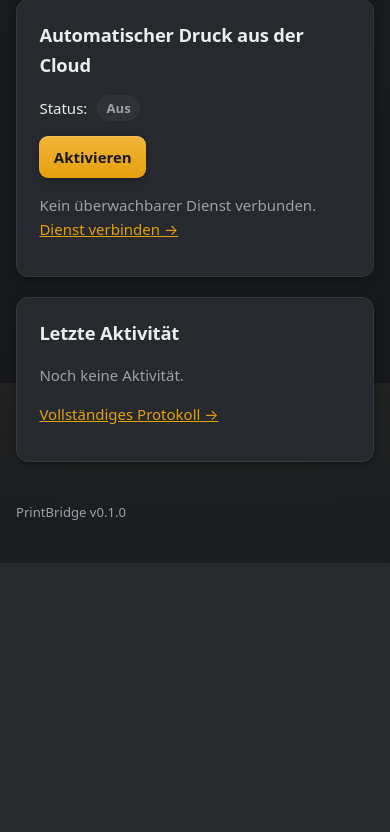
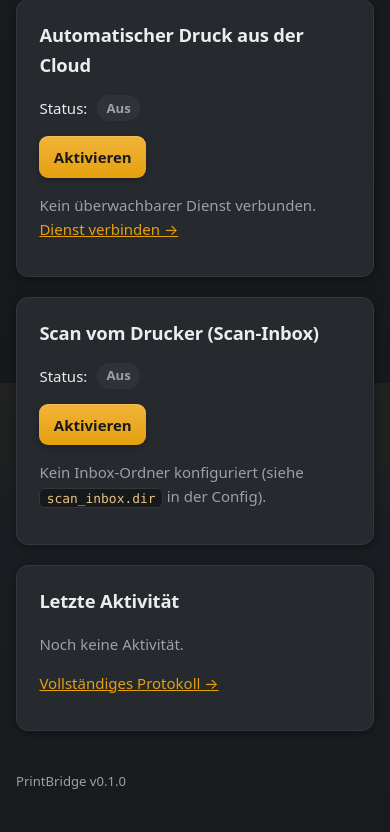
Before and after one commit to tt-404/printbridge, a FastAPI app: page / in a window 390 px wide; the page is wider, and only the part inside the window is pictured. Shown: the part 461-1293 px from the top of that part. Before the commit the page ends 1024 px from the top of that part, so only its background shows below. Run offline with FastAPI, Linux system fonts and the light colour scheme; data that the repository does not hold is empty; some libraries are stand-ins or nearby versions.

Commit message:
feat: one-tap scan URL + walk-up Scan-Inbox (SMB folder watch)
Two ways to scan without the desktop web form:

- GET /scan/<service> scans and uploads, then shows a mobile result page.
  Bookmark it / add to a phone home screen for one-tap scan-to-cloud. PWA meta
  added so the shortcut feels app-like. (GET has a side effect by design here.)
- Scan-Inbox: the printer's Scan-to-Network-Folder drops files into a local
  SMB folder; a watcher uploads each new file to the configured cloud service,
  skips half-written files (min_age), removes on success, moves failures to
  _failed. Dashboard card + toggle; config scan_inbox.{dir,service}.
- Poller tick lowered to <=15s so walk-up scans upload promptly.
- Tests: scan-inbox upload/skip/failure/toggle (29 pass).

Co-Authored-By: Claude Opus 4.8 <noreply@anthropic.com>

```diff
--- a/printbridge/core.py
+++ b/printbridge/core.py
@@ -6,7 +6,9 @@ testable without a running web server.
 from __future__ import annotations
 
 import logging
+import time
 from datetime import datetime, timezone
+from pathlib import Path
 
 from . import providers as provider_pkg
 from .config import Config
@@ -17,6 +19,7 @@ from .scanner import Scanner, ScanSettings
 
 log = logging.getLogger("printbridge")
 _AUTOPRINT_KEY = "autoprint_enabled"
+_SCANINBOX_KEY = "scaninbox_enabled"
 
 
 class Core:
@@ -132,6 +135,62 @@ class Core:
     def set_autoprint(self, enabled: bool) -> None:
         self.log.set_setting(_AUTOPRINT_KEY, "1" if enabled else "0")
 
+    # --- scan inbox (walk-up scan via SMB folder) --------------------------
+    def scan_inbox_enabled(self) -> bool:
+        stored = self.log.get_setting(_SCANINBOX_KEY)
+        if stored is None:
+            return self.config.scan_inbox.enabled
+        return stored == "1"
+
+    def set_scan_inbox(self, enabled: bool) -> None:
+        self.log.set_setting(_SCANINBOX_KEY, "1" if enabled else "0")
+
+    def poll_scan_inbox(self) -> int:
+        """Upload any new files dropped in the scan-inbox folder (by the printer's
+        Scan-to-Network-Folder) to the configured cloud service.
+
+        Files still being written (younger than min_age_seconds) are skipped so a
+        half-transferred scan is never uploaded. On success the local file is
+        removed (it is safely in the cloud and in the log); on failure it is moved
+        to a `_failed` subfolder so it is neither retried forever nor lost.
+        """
+        cfg = self.config.scan_inbox
+        inbox = Path(cfg.dir) if cfg.dir else None
+        if inbox is None or not inbox.is_dir():
+            return 0
+        provider = self._providers.get(cfg.service)
+        if provider is None or provider.status().state is not LinkState.LINKED:
+            return 0
+        now = time.time()
+        count = 0
+        for f in sorted(inbox.iterdir()):
+            if not f.is_file() or f.name.startswith(".") or f.name.startswith("_"):
+                continue
+            try:
+                stat = f.stat()
+            except OSError:
+                continue
+            if now - stat.st_mtime < cfg.min_age_seconds:
+                continue  # still being written
+            activity_id = self.log.record("scan", f.name, service=cfg.service,
+                                          status="pending", size_bytes=stat.st_size)
+            try:
+                data = f.read_bytes()
+                provider.upload(f.name, data)
+            except Exception as exc:
+                self.log.update_status(activity_id, "error", str(exc))
+                failed = inbox / "_failed"
+                failed.mkdir(exist_ok=True)
+                try:
+                    f.rename(failed / f.name)
+                except OSError:
+                    pass
+                continue
+            self.log.update_status(activity_id, "success")
+            f.unlink(missing_ok=True)
+            count += 1
+        return count
+
     # --- Cloud -> Print ----------------------------------------------------
     def poll_incoming_once(self) -> int:
         """Check every linked, incoming-capable service for new files and print
--- a/printbridge/web/app.py
+++ b/printbridge/web/app.py
@@ -24,7 +24,9 @@ templates = Jinja2Templates(directory=str(_HERE / "templates"))
 def create_app(config: Config | None = None) -> FastAPI:
     config = config or Config.load()
     core = Core(config)
-    poller = Poller(core, config.autoprint.interval_seconds)
+    # Tick at most every ~15s so a walk-up scan uploads promptly; cloud
+    # auto-print polling shares the same tick.
+    poller = Poller(core, min(config.autoprint.interval_seconds, 15))
 
     @asynccontextmanager
     async def lifespan(_app: FastAPI):
@@ -58,12 +60,20 @@ def create_app(config: Config | None = None) -> FastAPI:
             ctx(activity=core.log.recent(limit=10), linked=linked,
                 autoprint=core.autoprint_enabled(),
                 interval=config.autoprint.interval_seconds,
-                watched=watched),
+                watched=watched,
+                scaninbox=core.scan_inbox_enabled(),
+                scaninbox_dir=config.scan_inbox.dir,
+                scaninbox_service=config.scan_inbox.service),
         )
 
     @app.post("/autoprint/toggle")
     async def autoprint_toggle():
         core.set_autoprint(not core.autoprint_enabled())
+        return RedirectResponse("/", status_code=303)
+
+    @app.post("/scaninbox/toggle")
+    async def scaninbox_toggle():
+        core.set_scan_inbox(not core.scan_inbox_enabled())
         return RedirectResponse("/", status_code=303)
 
     # --- printer / scanner setup -------------------------------------------
@@ -156,6 +166,27 @@ def create_app(config: Config | None = None) -> FastAPI:
             pass  # error already recorded in the activity log; surfaced in UI
         return RedirectResponse("/", status_code=303)
 
+    @app.get("/scan/{service}")
+    async def quick_scan(request: Request, service: str):
+        """One-tap scan via a plain URL — bookmark it or add it to a phone's
+        home screen. Opening the URL scans and uploads, then shows the result.
+        (GET has a side effect here by design: home-screen shortcuts issue GET.)
+        """
+        if service not in core.providers:
+            return templates.TemplateResponse(request, "scan_result.html", ctx(
+                service=service, label=service, ok=False, known=False,
+                filename=None, detail=f"Unbekannter Dienst: {service}"))
+        try:
+            await run_in_threadpool(core.scan_to_service, service)
+        except Exception:
+            pass  # recorded in the activity log
+        row = next((a for a in core.log.recent(limit=5) if a.kind == "scan"), None)
+        return templates.TemplateResponse(request, "scan_result.html", ctx(
+            service=service, label=core.providers[service].label, known=True,
+            ok=(row.status == "success") if row else False,
+            filename=row.filename if row else None,
+            detail=row.detail if row else None))
+
     # --- print -------------------------------------------------------------
     @app.post("/print")
     async def print_file(file: UploadFile):
--- a/printbridge/web/static/style.css
+++ b/printbridge/web/static/style.css
@@ -215,6 +215,27 @@ button.link:hover { text-decoration: underline; filter: none; }
 .filters a.active { color: var(--accent); background: rgba(229, 160, 13, 0.12); }
 ul { margin: 0.5rem 0; }
 
+/* One-tap scan result */
+.scanresult { text-align: center; padding: 2rem 1.4rem; }
+.scanresult .big {
+  font-size: 3.4rem; line-height: 1; margin-bottom: 0.4rem;
+  width: 84px; height: 84px; margin: 0 auto 0.6rem; border-radius: 50%;
+  display: flex; align-items: center; justify-content: center;
+}
+.scanresult .big.ok { color: var(--ok); background: rgba(70, 211, 105, 0.14); }
+.scanresult .big.err { color: var(--err); background: rgba(246, 104, 94, 0.14); }
+.scanresult .row { justify-content: center; margin-top: 1.2rem; }
+.btnlink {
+  display: inline-block; text-decoration: none;
+  padding: 0.6rem 1.1rem; border-radius: 9px; font-weight: 650;
+  background: linear-gradient(180deg, var(--accent-hover), var(--accent));
+  color: var(--accent-fg);
+}
+.btnlink:hover { filter: brightness(1.07); color: var(--accent-fg); }
+.btnlink.secondary {
+  background: var(--surface-2); color: var(--fg); border: 1px solid var(--border); font-weight: 500;
+}
+
 footer {
   max-width: 940px; margin: 2.5rem auto; padding: 0 1rem;
   color: var(--muted); font-size: 0.82rem;
--- a/printbridge/web/templates/base.html
+++ b/printbridge/web/templates/base.html
@@ -4,6 +4,10 @@
   <meta charset="utf-8">
   <meta name="viewport" content="width=device-width, initial-scale=1">
   <title>{% block title %}PrintBridge{% endblock %}</title>
+  <meta name="theme-color" content="#16181b">
+  <meta name="apple-mobile-web-app-capable" content="yes">
+  <meta name="apple-mobile-web-app-status-bar-style" content="black-translucent">
+  <meta name="apple-mobile-web-app-title" content="PrintBridge">
   <link rel="stylesheet" href="/static/style.css">
 </head>
 <body>
--- a/printbridge/web/templates/dashboard.html
+++ b/printbridge/web/templates/dashboard.html
@@ -53,6 +53,30 @@
 </section>
 
 <section class="card">
+  <h2>Scan vom Drucker (Scan-Inbox)</h2>
+  <p class="row">
+    Status:
+    <span class="status status-{{ 'linked' if scaninbox else 'unlinked' }}">
+      {{ 'aktiv' if scaninbox else 'aus' }}
+    </span>
+    <form method="post" action="/scaninbox/toggle">
+      <button class="{{ 'secondary' if scaninbox else '' }}">
+        {{ 'Deaktivieren' if scaninbox else 'Aktivieren' }}
+      </button>
+    </form>
+  </p>
+  {% if scaninbox_dir %}
+  <p class="muted">
+    Scans, die der Drucker in den Ordner <code>{{ scaninbox_dir }}</code> ablegt
+    (via „Scan to Network Folder"), lädt PrintBridge automatisch nach
+    <strong>{{ scaninbox_service }}</strong> hoch.
+  </p>
+  {% else %}
+  <p class="muted">Kein Inbox-Ordner konfiguriert (siehe <code>scan_inbox.dir</code> in der Config).</p>
+  {% endif %}
+</section>
+
+<section class="card">
   <h2>Letzte Aktivität</h2>
   {% include "_activity_table.html" %}
   <p><a href="/activity">Vollständiges Protokoll →</a></p>
```
Also changed, not shown: config.example.yaml (+9 -0 lines), printbridge/config.py (+12 -0 lines), printbridge/poller.py (+7 -0 lines), printbridge/web/templates/scan_result.html (added, +20 -0 lines), tests/test_scaninbox.py (added, +80 -0 lines).
